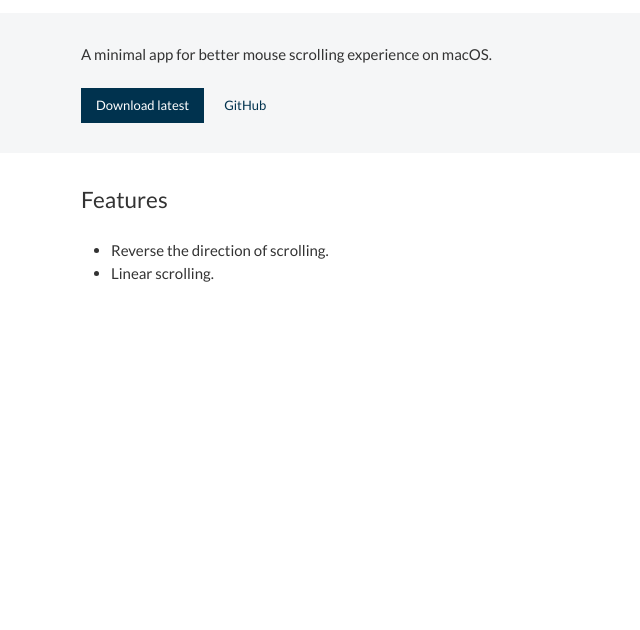
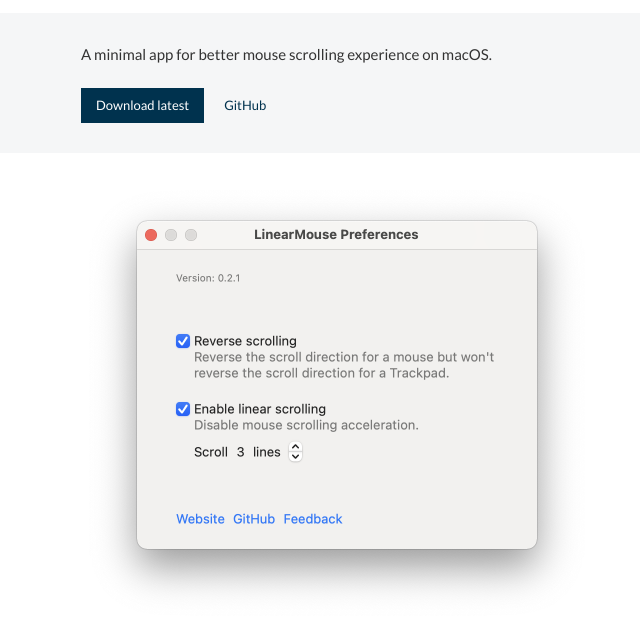
Before and after one commit to linearmouse/linearmouse, a plain HTML site: page docs/index.html in a window 1280 px wide. Shown: the part 92-722 px from the top of the page, without its empty margins (59-699 px from the left). Drawn offline with Linux system fonts and the light colour scheme.

Commit message:
Add preview

```diff
--- a/docs/index.html
+++ b/docs/index.html
@@ -77,6 +77,10 @@
       ul {
         padding: 0 0 0 2em;
       }
+      img {
+        max-width: 100%;
+        height: auto;
+      }
     </style>
     <script async type="module" src="favicon.js"></script>
   </head>
@@ -96,11 +100,7 @@
       </div>
     </header>
     <div class="container">
-      <h2>Features</h2>
-      <ul>
-        <li>Reverse the direction of scrolling.</li>
-        <li>Linear scrolling.</li>
-      </ul>
+      <img src="preview.png" width="512" height="440" />
     </div>
   </body>
 </html>
```
Also changed, not shown: docs/preview.png (added).
